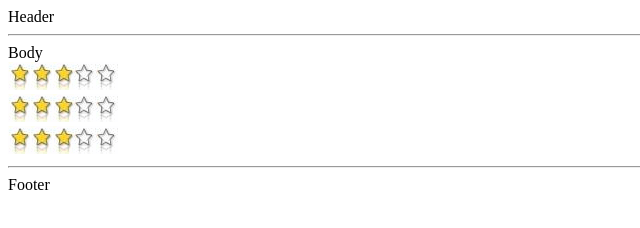
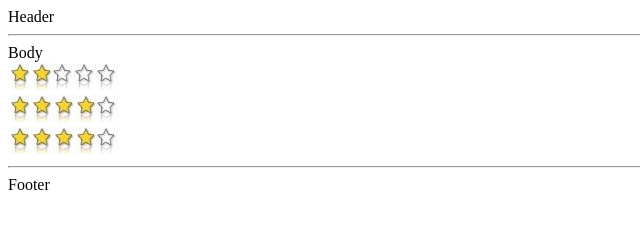
Before and after one commit to jlg-formation/fans1_exo_nov_2016, a website: page app/index.html in a window 1280 px wide. Shown: the full height of the page, 0-640 px from the left. Drawn offline with nearby package versions, Linux system fonts and the light colour scheme.

Commit message:
Ajout note

```diff
--- a/app/ors-stars/ors-stars.js
+++ b/app/ors-stars/ors-stars.js
@@ -9,11 +9,12 @@
 			restrict: 'EAC',
 			link: function(scope, element, attrs) {
 				console.log('orsStars link', arguments);
+				var note = (attrs.note === undefined) ? 4 : attrs.note;
 				var html = '';
-				for (var i = 0; i < 3; i++) {
+				for (var i = 0; i < note; i++) {
 					html += '<img src="ors-stars/img/yellow_star.png" />';
 				}
-				for (var i = 3; i < 5; i++) {
+				for (var i = note; i < 5; i++) {
 					html += '<img src="ors-stars/img/white_star.png" />';
 				}
 				element.html(html);
--- a/app/tmpl/ors-body.html
+++ b/app/tmpl/ors-body.html
@@ -1,5 +1,5 @@
 Body<br/>
 
-<ors-stars></ors-stars>
+<ors-stars note="2"></ors-stars>
 <div ors-stars></div>
 <div class="ors-stars"></div>
```
